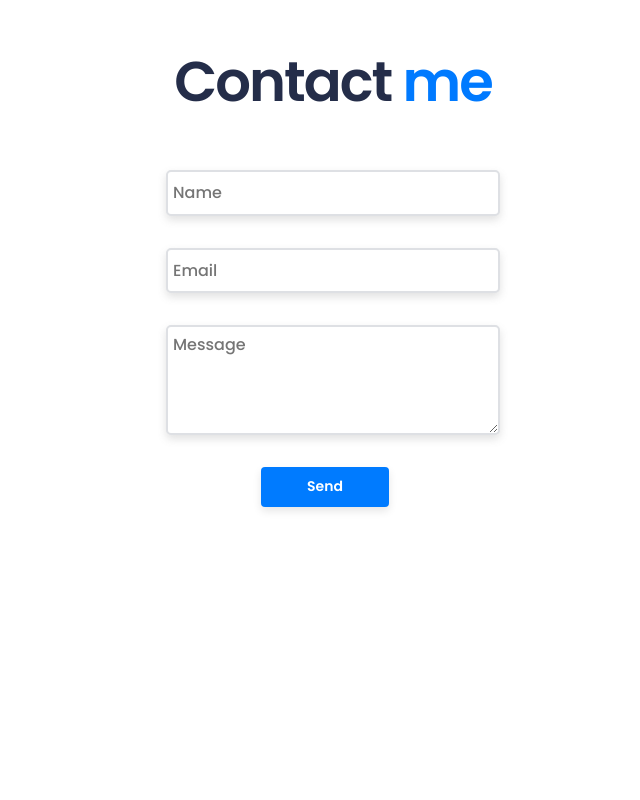
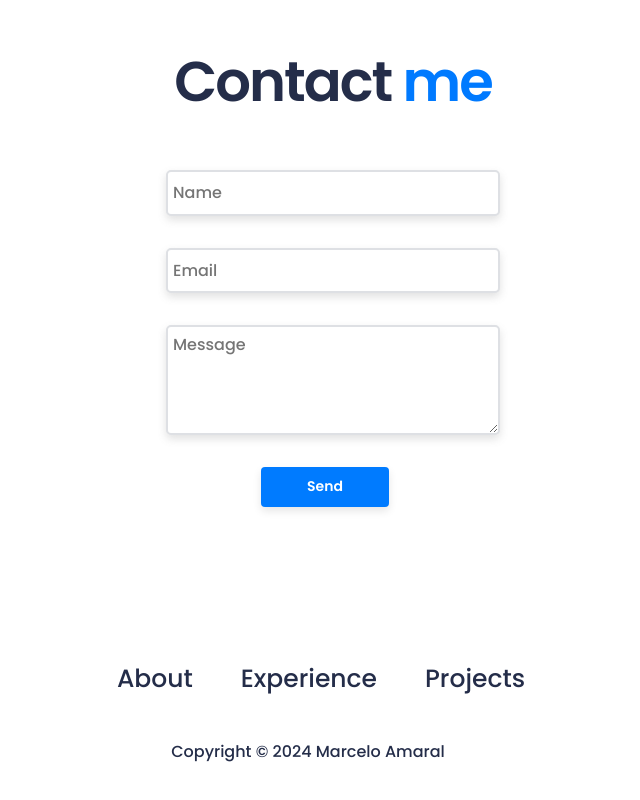
Before and after one commit to marcelovsk1/portfolio_backup, a React (Create React App) app in the folder portfolio_backup/: page / in a window 1280 px wide. Shown: the part 2691-3491 px from the top of the page, without its empty margins (307-947 px from the left). Before the commit the page ends 3282 px from the top, so only its background shows below. Built offline with nearby package versions, Linux system fonts and the light colour scheme; a web font is replaced by a local one.

Commit message:
working on

```diff
--- a/portfolio_backup/src/App.js
+++ b/portfolio_backup/src/App.js
@@ -7,7 +7,7 @@ import About from "./Components/About/About"
 import Experience from "./Components//Experience/Experience";
 // import Projects from "./Components/Projects/Projects";
 import Contact from "./Components/Contact/Contact";
-// import Footer from "./Components/Footer/Footer";
+import Footer from "./Components/Footer/Footer";
 
 
 function App() {
@@ -26,7 +26,7 @@ function App() {
       <Experience />
       {/* <Projects /> */}
       <Contact />
-      {/* <Footer /> */}
+      <Footer />
     </div>
   );
 }
```
